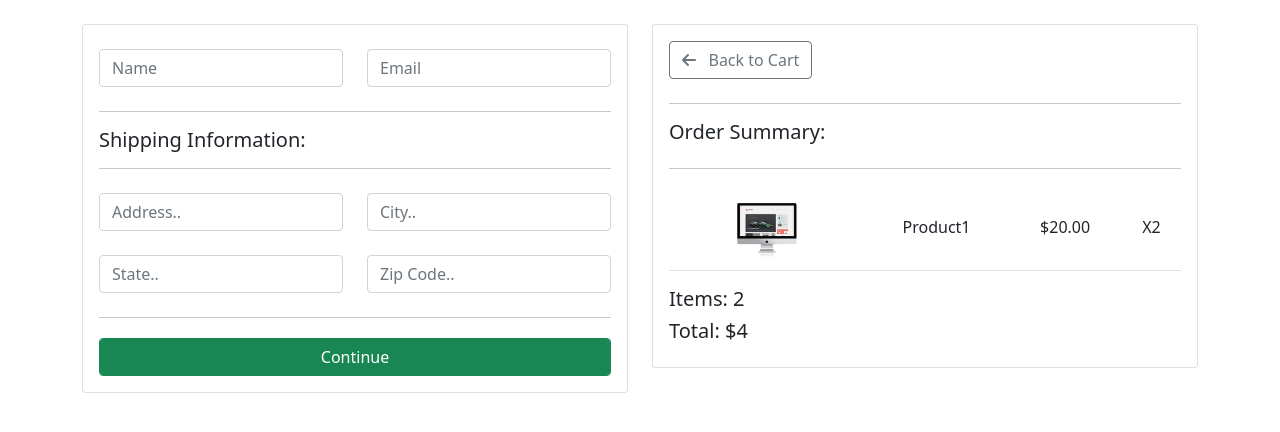
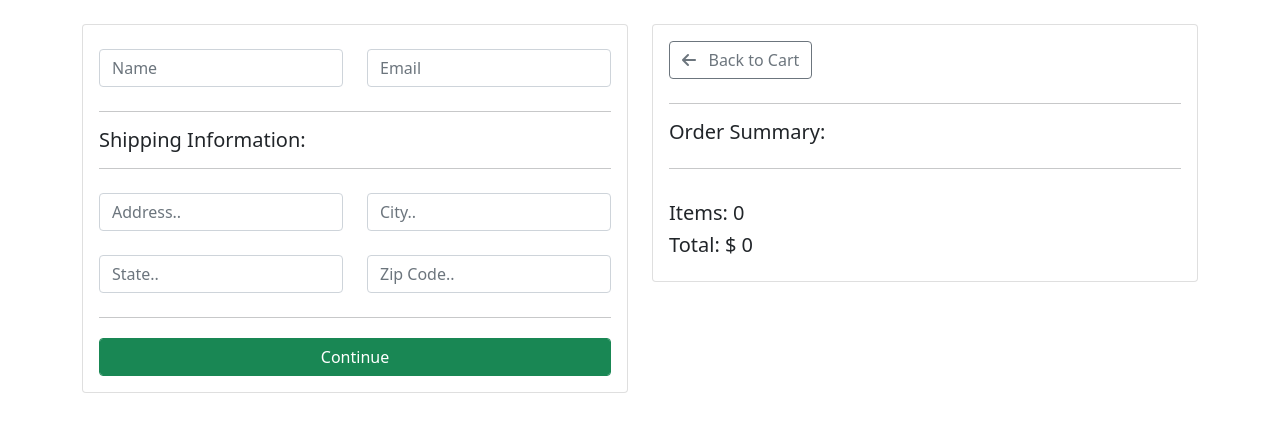
Before and after one commit to tavoxr/django-ecommerce, a Django app: page /checkout/ in a window 1280 px wide. Shown: the part 58-490 px from the top of the page. Run offline with Django 3.2, Linux system fonts and the light colour scheme; some libraries are stand-ins or nearby versions.

Commit message:
checkout order total

```diff
--- a/store/templates/store/Checkout.html
+++ b/store/templates/store/Checkout.html
@@ -58,18 +58,20 @@
                     <table class="table">
 
                         <tbody>
+                            {% for item in items %}
                             <tr class="text-center">
-                                <td class="align-middle"><img src="{% static 'images/product1.png' %}" class=" img-fluid p-0 m-1" width="90"  id="productImgList" /></td>
-                                <td class="align-middle">Product1</td>
-                                <td class="align-middle">$20.00</td>
-                                <td class="align-middle">X2</td>
+                                <td class="align-middle"><img src="{{ item.product.image.url }}" class=" img-fluid p-0 m-1" width="90"  id="productImgList" /></td>
+                                <td class="align-middle">{{item.product.name}}</td>
+                                <td class="align-middle">${{item.product.price}}</td>
+                                <td class="align-middle">X{{item.quantity}}</td>
 
                             </tr>
+                            {% endfor %}
                         </tbody>
                     </table>
                 </div>
-                <h5>Items: 2</h5>
-                <h5>Total: $4</h5>
+                <h5>Items: {{order.get_total_items}}</h5>
+                <h5>Total: $ {{order.get_total_order_ammount}}</h5>
 
 
 
--- a/store/viewsets/checkout.py
+++ b/store/viewsets/checkout.py
@@ -1,8 +1,21 @@
 from django.shortcuts import render
+from ..models import Order
+
+def checkout(request):
+
+    if request.user.is_authenticated:
+
+        customer = request.user.customer
+        order, created = Order.objects.get_or_create(customer= customer, complete= False)
+        items =  order.orderitem_set.all()
+    else:
+        items= []
+        order = {'get_total_order_ammount': 0, 'get_total_items': 0}
 
 
-def checkout(request):
     context={
+        'order': order,
+        'items': items,
 
     }
     return render(request, 'store/Checkout.html', context)
```
